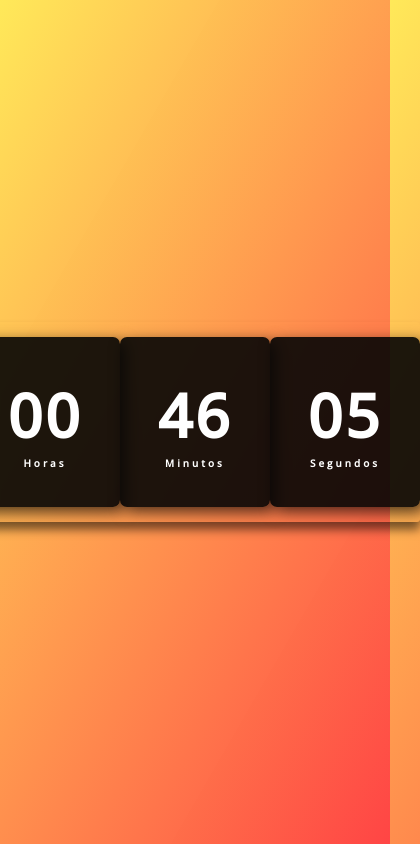
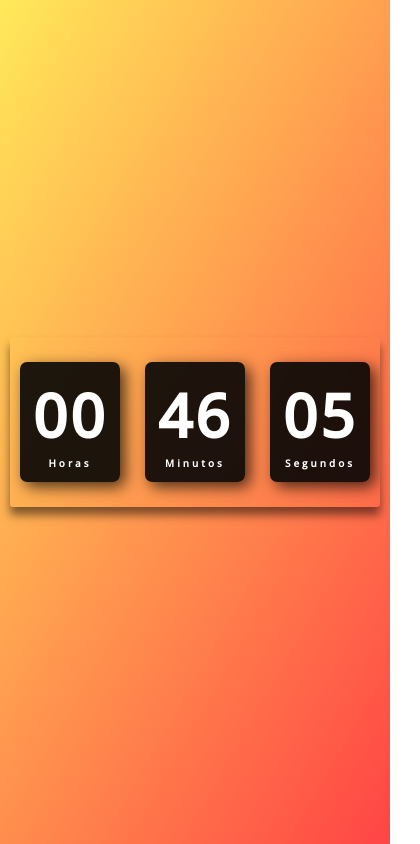
Before and after one commit to InlaSantos/relogio-digital, a plain HTML site: page index.html in a window 390 px wide. Shown: the whole page, 420 px wide, since content can reach past the window. Drawn offline with nearby package versions, Linux system fonts and the light colour scheme.

Commit message:
testando responsividade

```diff
--- a/responsivo.css
+++ b/responsivo.css
@@ -1,12 +1,13 @@
 @charset "UTF-8";
 
-@media screen and (min-width: 600px) and (max-width:768px){
+@media screen and (min-width: 346px) and (max-width:846px){
 
     .relogio{
         width: 350px;
         gap: 25px;
         height: 150px;
         padding: 10px;
+        overflow: hidden;
 
     }
 
```
